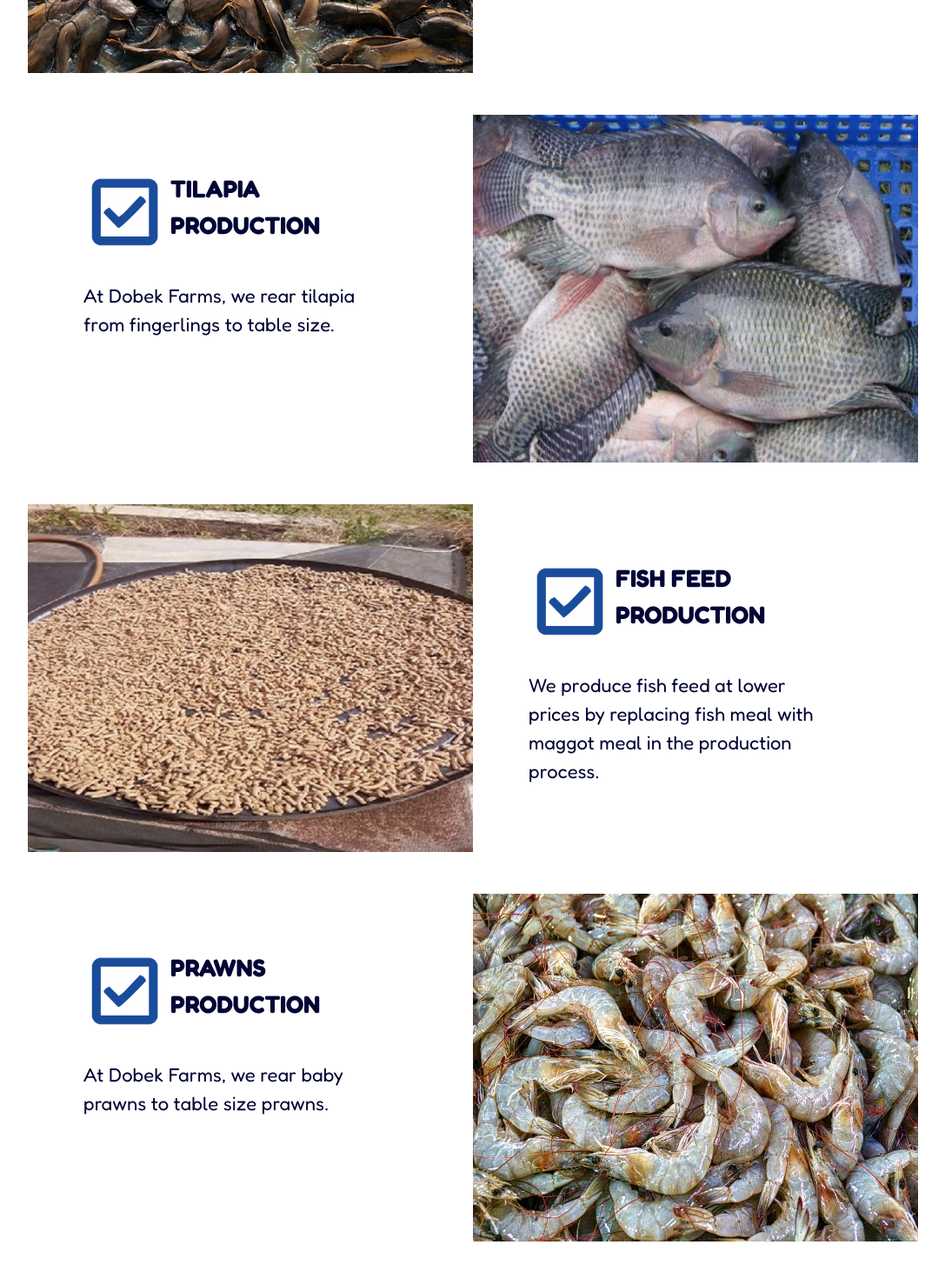
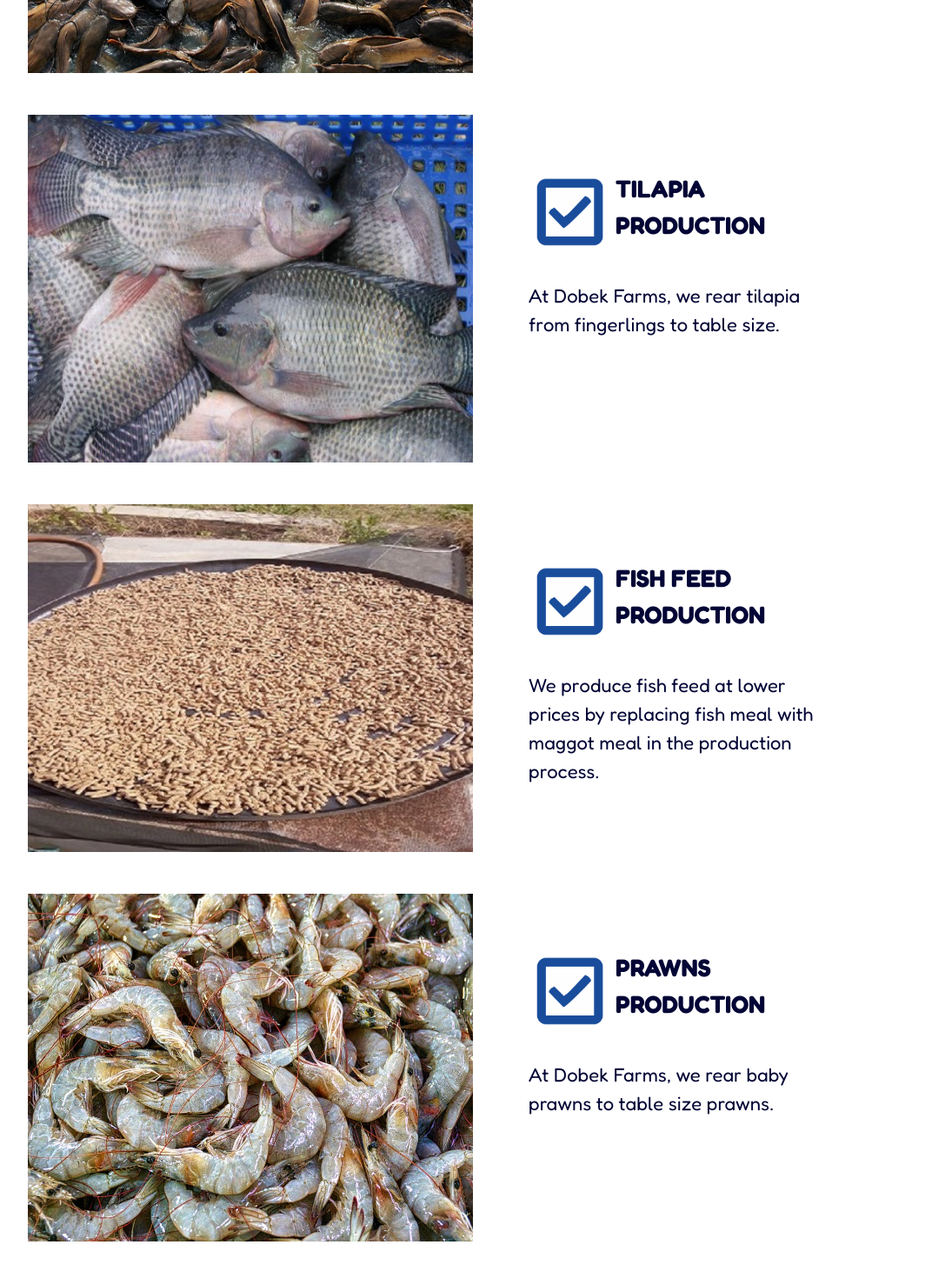
Before and after one commit to PSongs/DOBEX-FARM, a React (Vite) app: page /services in a window 1280 px wide. Shown: the part 780-2250 px from the top of the page at 87% size, without its empty margins (96-1183 px from the left). Built offline with nearby package versions, Linux system fonts and the light colour scheme.

Commit message:
OKAY FOR NOW AGAIN 02

```diff
--- a/src/Pages/OurServices.jsx
+++ b/src/Pages/OurServices.jsx
@@ -20,8 +20,8 @@ const OurServices = () => {
         <div className="Our-Hero-One-Container">
           <div className="Text-Holder">
             <div className="ABOUT-LINK">
-              <h1>OUR SERVICE <br></br>
-
+              <h1>
+                OUR SERVICE <br></br>
                 <div className="Link-Holder">
                   <Link className="H" to="/">
                     Home
@@ -36,7 +36,6 @@ const OurServices = () => {
       </div>
 
       <div className="Our-Hero-Two">
-
         <div className="Our-Con">
           <div className="Our-Con-Image">
             <img src={CATFISH} alt=""></img>
@@ -58,8 +57,11 @@ const OurServices = () => {
           </div>
         </div>
 
+        <div className="Our-Con">
+          <div className="Our-Con-Image">
+            <img src={TILAPIAFISH} alt=""></img>
+          </div>
 
-        <div className="Our-Con">
           <div className="Our-Con-Text">
             <div className="First">
               <div className="Icon-Box">
@@ -74,12 +76,7 @@ const OurServices = () => {
               </h3>
             </div>
           </div>
-
-          <div className="Our-Con-Image">
-            <img src={TILAPIAFISH} alt=""></img>
         </div>
-        </div>
-
 
         <div className="Our-Con">
           <div className="Our-Con-Image">
@@ -96,16 +93,17 @@ const OurServices = () => {
 
             <div className="Second">
               <h3>
-              We produce fish feed at lower prices by replacing fish meal with maggot meal in the production process.
+                We produce fish feed at lower prices by replacing fish meal with
+                maggot meal in the production process.
               </h3>
             </div>
           </div>
         </div>
 
-
-
-
         <div className="Our-Con">
+          <div className="Our-Con-Image">
+            <img src={PRAWN} alt=""></img>
+          </div>
           <div className="Our-Con-Text">
             <div className="First">
               <div className="Icon-Box">
@@ -115,18 +113,10 @@ const OurServices = () => {
             </div>
 
             <div className="Second">
-              <h3>
-                At Dobek Farms, we rear baby prawns to table size prawns.
-              </h3>
+              <h3>At Dobek Farms, we rear baby prawns to table size prawns.</h3>
             </div>
           </div>
-
-          <div className="Our-Con-Image">
-            <img src={PRAWN} alt=""></img>
         </div>
-        </div>
-
-
       </div>
 
       <Footer />
```
Also changed, not shown: src/assets/BIG FISH  - Copy.jpg (added). Lines whose indentation alone changed are shown as unchanged.
